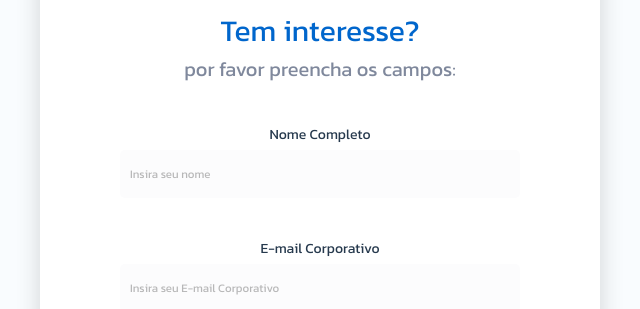
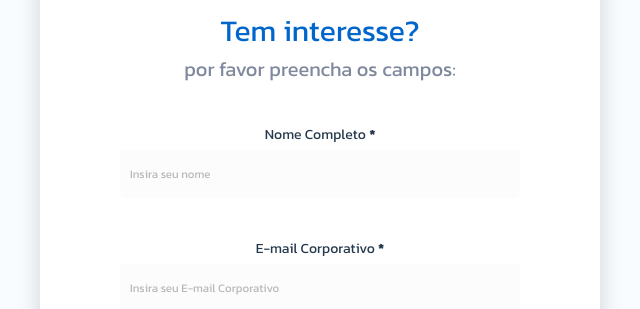
Before and after one commit to olavomars/SASI-projects-temp, a plain HTML site: page sasi.com.br/contact.html in a window 1280 px wide. Shown: the part 1340-1649 px from the top of the page, 320-960 px from the left. Drawn offline with Linux system fonts and the light colour scheme; a script that the page names is missing.

Commit message:
added * character

```diff
--- a/sasi.com.br/contact.html
+++ b/sasi.com.br/contact.html
@@ -94,11 +94,11 @@
           <p>por favor preencha os campos:</p>
         </div>
         <div class="field">
-          <label for="">Nome Completo</label>
+          <label for="">Nome Completo <strong>*</strong></label>
           <input type="text" placeholder="Insira seu nome">
         </div>
         <div class="field">
-          <label for="">E-mail Corporativo</label>
+          <label for="">E-mail Corporativo <strong>*</strong></label>
           <input type="password" placeholder="Insira seu E-mail Corporativo">
         </div>
         <div class="field">
```
